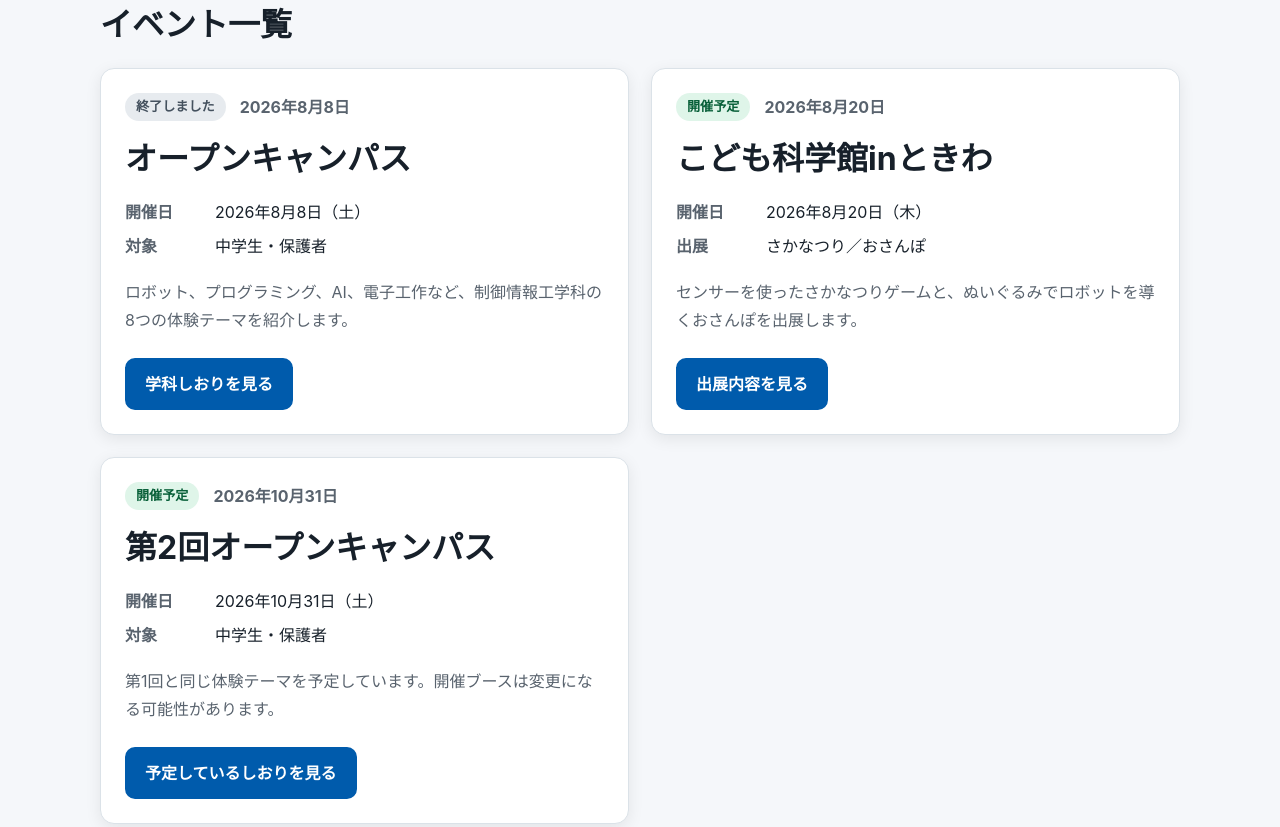
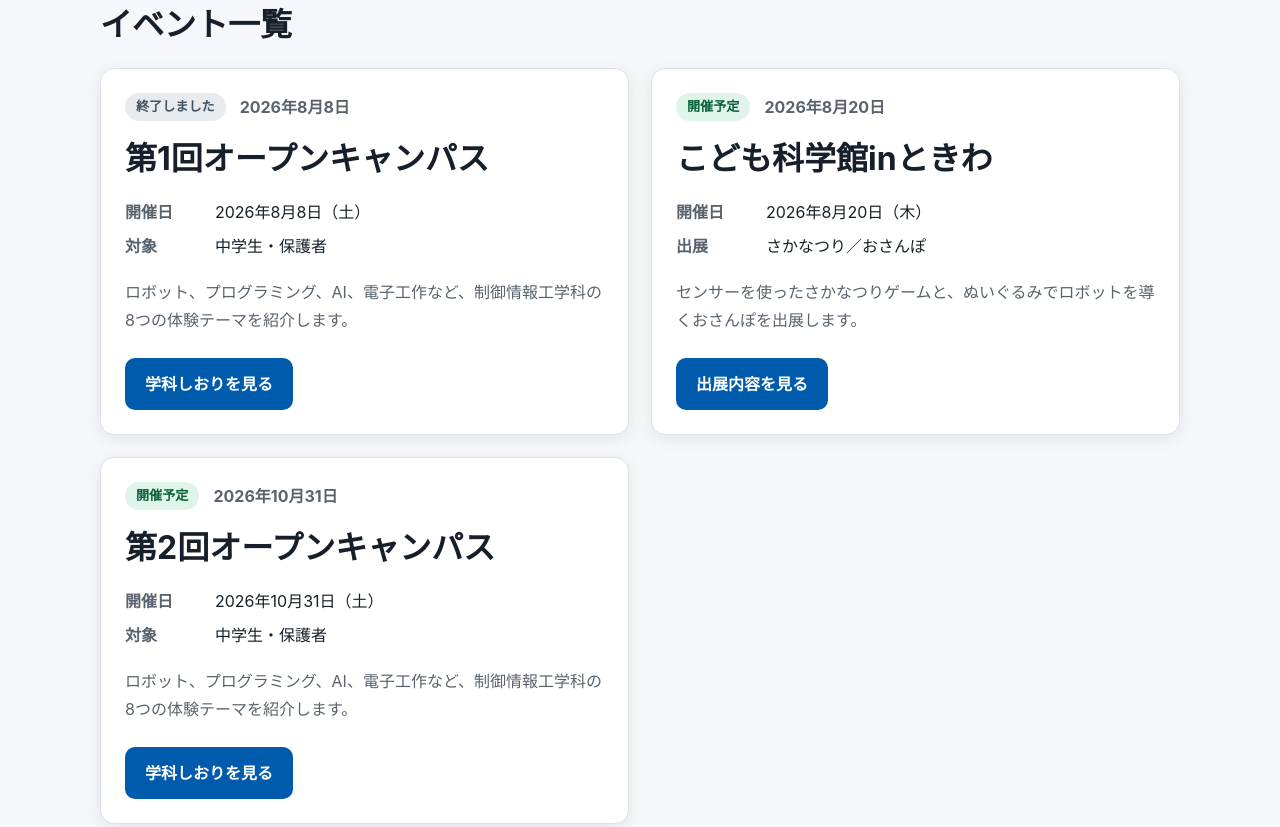
Before and after one commit to ise-nituc/open-campus, a plain HTML site: page index.html in a window 1280 px wide. Shown: the part 396-1223 px from the top of the page. Drawn offline with Linux system fonts and the light colour scheme.

Commit message:
update descriptions
Updated event titles and descriptions for open campus events.

```diff
--- a/index.html
+++ b/index.html
@@ -24,7 +24,7 @@
             <span class="status-badge status-ended">終了しました</span>
             <p class="event-year"><time datetime="2026-08-08">2026年8月8日</time></p>
           </div>
-          <h3>オープンキャンパス</h3>
+          <h3>第1回オープンキャンパス</h3>
           <dl class="event-meta">
             <div><dt>開催日</dt><dd><time datetime="2026-08-08">2026年8月8日（土）</time></dd></div>
             <div><dt>対象</dt><dd>中学生・保護者</dd></div>
@@ -43,8 +43,8 @@
           <div class="event-card-header"><span class="status-badge status-planned">開催予定</span><p class="event-year"><time datetime="2026-10-31">2026年10月31日</time></p></div>
           <h3>第2回オープンキャンパス</h3>
           <dl class="event-meta"><div><dt>開催日</dt><dd><time datetime="2026-10-31">2026年10月31日（土）</time></dd></div><div><dt>対象</dt><dd>中学生・保護者</dd></div></dl>
-          <p>第1回と同じ体験テーマを予定しています。開催ブースは変更になる可能性があります。</p>
-          <a class="button" href="events/2026/open-campus-02/">予定しているしおりを見る</a>
+          <p>ロボット、プログラミング、AI、電子工作など、制御情報工学科の8つの体験テーマを紹介します。</p>
+          <a class="button" href="events/2026/open-campus-02/">学科しおりを見る</a>
         </article>
       </div>
     </section>
```
